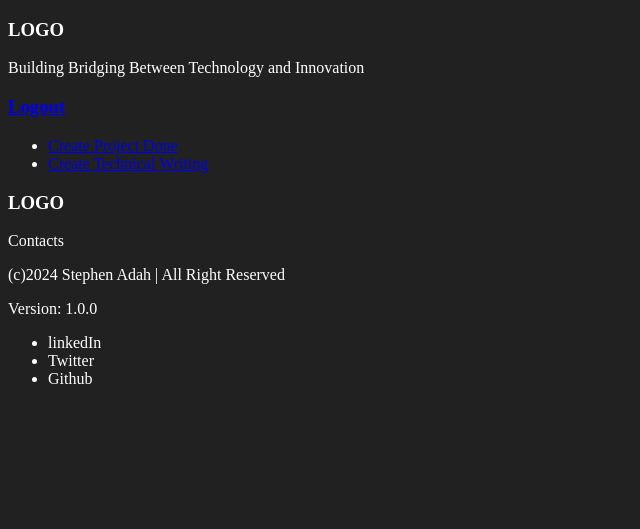
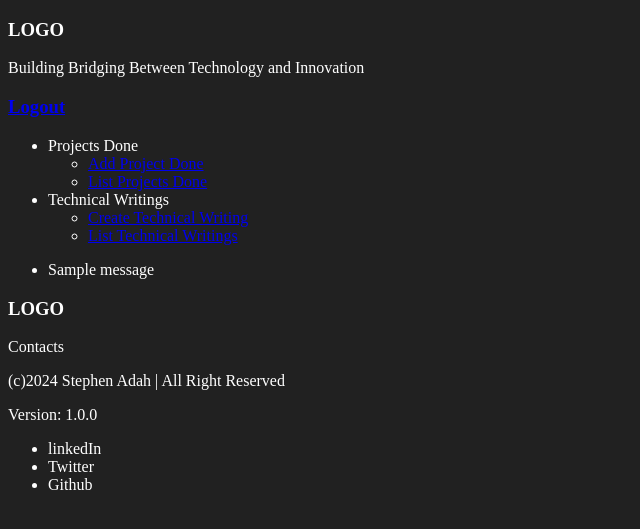
Before and after one commit to LeaderSteve84/sa-portfolio, a Flask app: template app/templates/admin-base.html in a window 1280 px wide. Shown: the top 529 px of the page, without its empty margins (0-640 px from the left). Run offline with Flask 3, Linux system fonts and the light colour scheme; the template is opened without the code that fills it, so the values that code supplies are empty; tables that the repository leaves empty hold one stand-in row (values such as "Sample post"); one stand-in notice (Sample message) is shown; parts of the project's set-up code (start-up, migrations or seed data) failed here and were passed over.

Commit message:
OPT: modified

```diff
--- a/app/templates/admin-base.html
+++ b/app/templates/admin-base.html
@@ -28,10 +28,32 @@
     <section>
       <nav>
         <ul>
-                <li><a href="{{ url_for('main.projects.create_projects') }}">Create Project Done</a></li>
-                <li><a href="{{ url_for('main.tech_writings.create_technical_writings') }}">Create Technical Writing</a></li>
+                <li>Projects Done</li>
+                <ul>
+                   <li><a href="{{ url_for('main.projects.create_project') }}">Add Project Done</a></li>
+                   <li><a href="{{ url_for('main.projects.list_projects') }}">List Projects Done</a></li>
+                </ul>
+                <li>Technical Writings</li>
+                <ul>
+                   <li><a href="{{ url_for('main.tech_writings.create_writing') }}">Create Technical Writing</a></li>
+                   <li><a href="{{ url_for('main.tech_writings.list_writings') }}">List Technical Writings</a></li>
+                </ul>
         </ul>
       </nav>
+      <p>
+       <!-- flash message -->
+       {% with messages = get_flashed_messages(with_categories=true) %}
+          {% if messages %}
+            <ul class="">
+              {% for category, message in messages %}
+                <li class="{{ category }}">
+                   {{ message }}
+                </li>
+              {% endfor %}
+            </ul>
+          {% endif %}
+       {% endwith %}
+       </p>
       {% block content %}
 
       {% endblock %}
```
